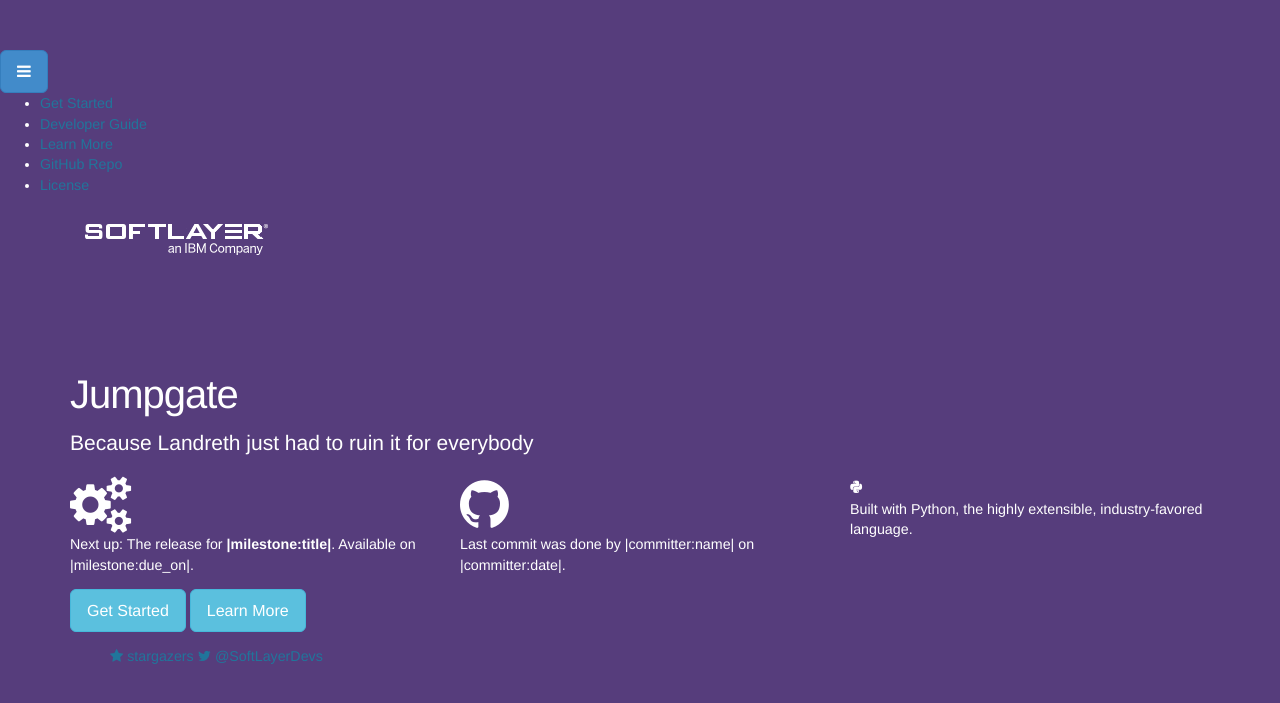
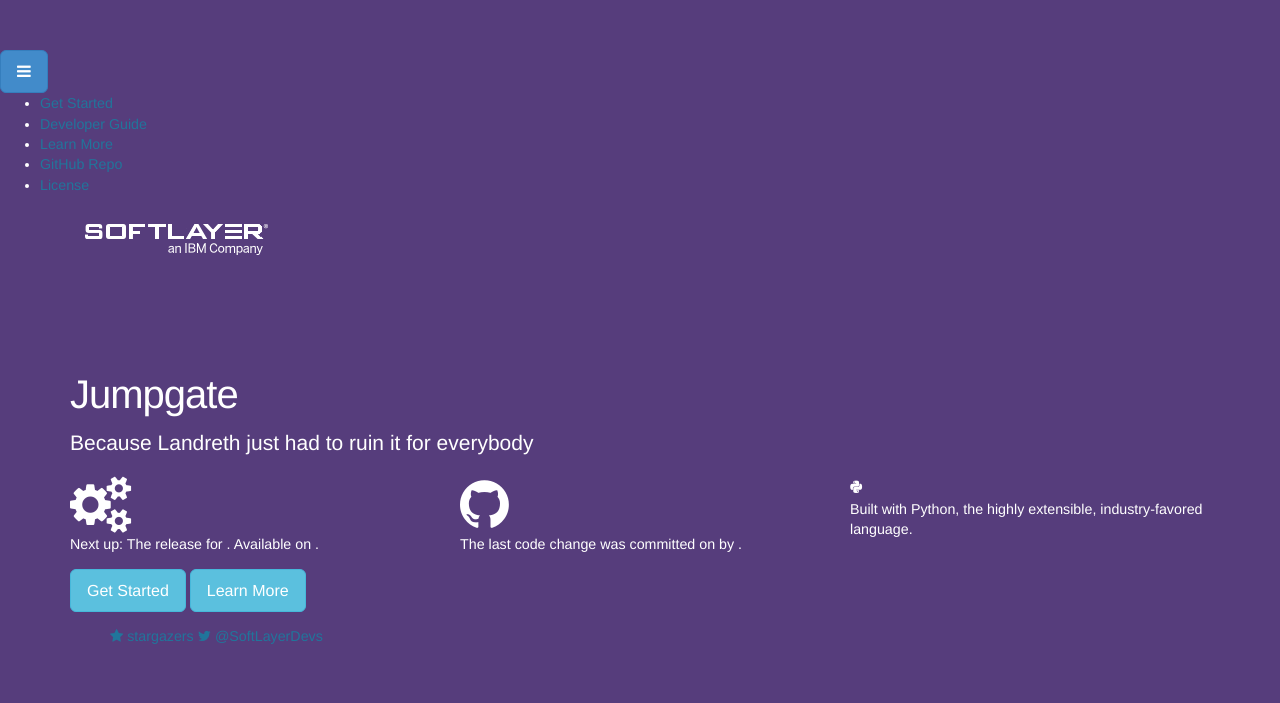
Before and after one commit to softlayer/jumpgate, a Jekyll site: the page built from index.html, in a window 1280 px wide. Shown: the top 703 px of the page. Built offline with Jekyll 4.4.1, drawn with Linux system fonts in a browser that asks for light colours; some of the changed lines change nothing that is shown.

Commit message:
Adds jsonp calls for milestones, commits & gazers

```diff
--- a/index.html
+++ b/index.html
@@ -13,11 +13,11 @@
         <div class="row">
           <div class="col-lg-4 col-md-4">
             <i class="fa fa-cogs fa-4x"></i>
-            <p>Next up: The release for <b>|milestone:title|</b>. Available on |milestone:due_on|.</p>
+            <p>Next up: The release for <b><span id="mtitle"></span></b>. Available on <b><span id="mdate"></span></b>.</p>
           </div>
           <div class="col-lg-4 col-md-4">
             <i class="fa fa-github fa-4x"></i>
-            <p>Last commit was done by |committer:name| on |committer:date|.</p>
+            <p>The last code change was committed on <b><span id="gitdate"></span></b> by <b><span id="gitcommitter"></span></b>.</p>
           </div>
           <div class="col-lg-4 col-md-4">
             <i class="icon-python"></i>
--- a/scripts/gitapi.js
+++ b/scripts/gitapi.js
@@ -8,3 +8,80 @@
         $("#num-members").text(members.length);
     });
 });
+
+// The last commit pushed up and who did it (Chef-OpenStack)
+// FOR DEMO PURPOSES UNTIL THE JUMPGATE REPO IS PUBLIC
+
+var month = ['January', 'February', 'March', 'April', 'May', 'June', 'July', 'August', 'September', 'October', 'November', 'December'];
+$.ajax({
+    url: "https://api.github.com/repos/softlayer/chef-openstack/commits?",
+    dataType: 'jsonp',
+    success: function (json) {
+        var latest = json.data[0];
+        if (!latest) return;
+
+        var stamp = new Date(latest.commit.committer.date),
+            stampString = month[stamp.getMonth()] + ' ' + stamp.getDate() + ', ' + stamp.getFullYear();
+        $('#gitdate').text(stampString);
+        $('#gitcommitter').text(latest.author.login);
+    }
+});
+
+// The next milestone date and title (Chef-OpenStack)
+// FOR DEMO PURPOSES UNTIL THE JUMPGATE REPO IS PUBLIC
+
+var month = ['January', 'February', 'March', 'April', 'May', 'June', 'July', 'August', 'September', 'October', 'November', 'December'];
+$.ajax({
+    url: "https://api.github.com/repos/softlayer/chef-openstack/milestones?callback?",
+    dataType: 'jsonp',
+    success: function (json) {
+        var latest = json.data[0];
+        if (!latest) return;
+
+        var stamp = new Date(latest.due_on),
+            stampString = month[stamp.getMonth()] + ' ' + stamp.getDate() + ', ' + stamp.getFullYear();
+        $('#mdate').text(stampString);
+        $('#mtitle').text(latest.title);
+    }
+});
+
+
+// The last commit pushed up and who did it (Jumpgate)
+/* COMMENTTED OUT UNTIL REPO IS MADE PUBLIC
+
+var month = ['January', 'February', 'March', 'April', 'May', 'June', 'July', 'August', 'September', 'October', 'November', 'December'];
+$.ajax({
+    url: "https://api.github.com/repos/softlayer/jumpgate/commits?",
+    dataType: 'jsonp',
+    success: function (json) {
+        var latest = json.data[0];
+        if (!latest) return;
+
+        var stamp = new Date(latest.commit.committer.date),
+            stampString = month[stamp.getMonth()] + ' ' + stamp.getDate() + ', ' + stamp.getFullYear();
+        $('#gitdate').text(stampString);
+        $('#gitcommitter').text(latest.author.login);
+    }
+});
+
+*/
+
+// The next milestone date and title (Jumpgate)
+/* COMMENTTED OUT UNTIL REPO IS MADE PUBLIC
+
+var month = ['January', 'February', 'March', 'April', 'May', 'June', 'July', 'August', 'September', 'October', 'November', 'December'];
+$.ajax({
+    url: "https://api.github.com/repos/softlayer/jumpgate/milestones?callback?",
+    dataType: 'jsonp',
+    success: function (json) {
+        var latest = json.data[0];
+        if (!latest) return;
+
+        var stamp = new Date(latest.due_on),
+            stampString = month[stamp.getMonth()] + ' ' + stamp.getDate() + ', ' + stamp.getFullYear();
+        $('#mdate').text(stampString);
+        $('#mtitle').text(latest.title);
+    }
+});
+
+*/
```
